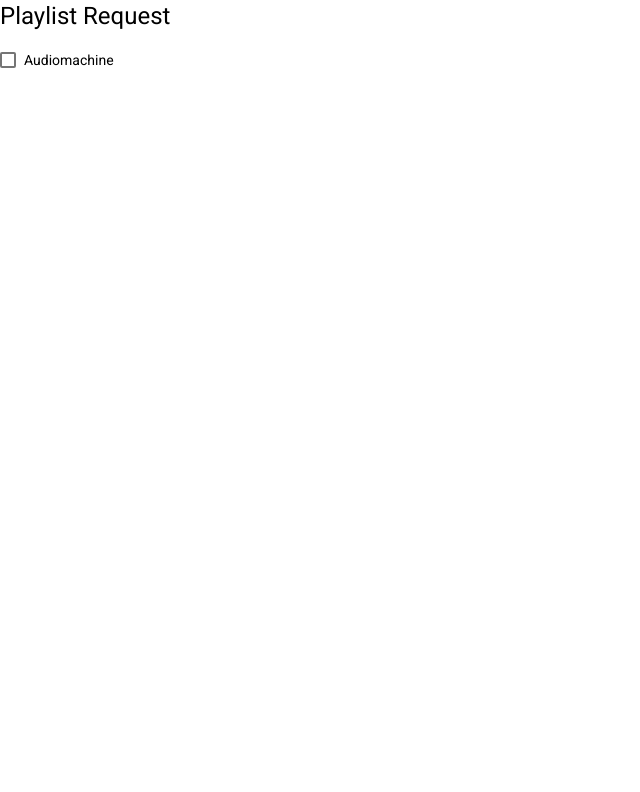
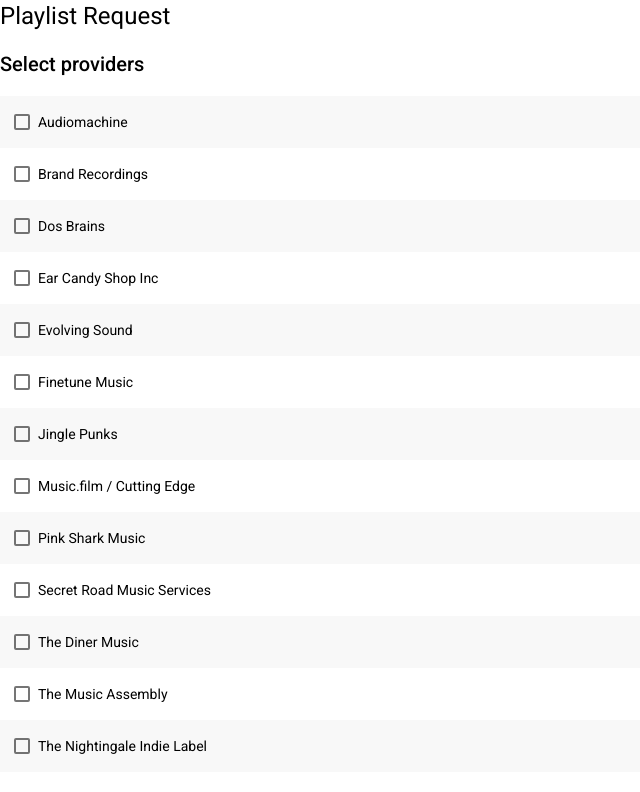
Before and after one commit to edpe/playlist-request, an Angular app: page / in a window 1280 px wide. Shown: the top 792 px of the page, without its empty margins (0-640 px from the left). Built offline with nearby package versions, Linux system fonts and the light colour scheme.

Commit message:
feat: add mock providers

```diff
--- /dev/null
+++ b/src/app/mock-providers.ts
@@ -0,0 +1,17 @@
+import { Provider } from './provider';
+
+export const PROVIDERS: Provider[] = [
+  { id: 1, name: 'audiomachine' },
+  { id: 2, name: 'brand recordings' },
+  { id: 3, name: 'dos brains' },
+  { id: 4, name: 'ear candy shop inc' },
+  { id: 5, name: 'evolving sound' },
+  { id: 6, name: 'finetune music' },
+  { id: 7, name: 'jingle punks' },
+  { id: 8, name: 'music.film / cutting edge' },
+  { id: 9, name: 'pink shark music' },
+  { id: 10, name: 'secret road music services' },
+  { id: 11, name: 'the diner music' },
+  { id: 12, name: 'the music assembly' },
+  { id: 13, name: 'the nightingale indie label' },
+];
--- a/src/app/providers/providers.component.css
+++ b/src/app/providers/providers.component.css
@@ -0,0 +1,16 @@
+.providers {
+  margin: 0 0 2em 0;
+  list-style-type: none;
+  padding: 0;
+}
+
+.providers li {
+  cursor: pointer;
+  position: relative;
+  left: 0;
+  padding: 1em;
+}
+
+.providers li:nth-child(odd) {
+  background: #f8f8f8;
+}
--- a/src/app/providers/providers.component.html
+++ b/src/app/providers/providers.component.html
@@ -1,3 +1,9 @@
-<mat-checkbox id="{{ provider.id }}">{{
-  provider.name | titlecase
-}}</mat-checkbox>
+<h2>Select providers</h2>
+<ul class="providers">
+  <li *ngFor="let provider of providers">
+    <mat-checkbox id="{{ provider.id }}">{{
+      provider.name | titlecase
+    }}</mat-checkbox>
+  </li>
+  <ul></ul>
+</ul>
--- a/src/app/providers/providers.component.ts
+++ b/src/app/providers/providers.component.ts
@@ -1,5 +1,5 @@
 import { Component, OnInit } from '@angular/core';
-import { Provider } from '../provider';
+import { PROVIDERS } from '../mock-providers';
 
 @Component({
   selector: 'app-providers',
@@ -7,10 +7,7 @@ import { Provider } from '../provider';
   styleUrls: ['./providers.component.css'],
 })
 export class ProvidersComponent implements OnInit {
-  provider: Provider = {
-    id: 1,
-    name: 'audiomachine',
-  };
+  providers = PROVIDERS;
   constructor() {}
 
   ngOnInit(): void {}
```
